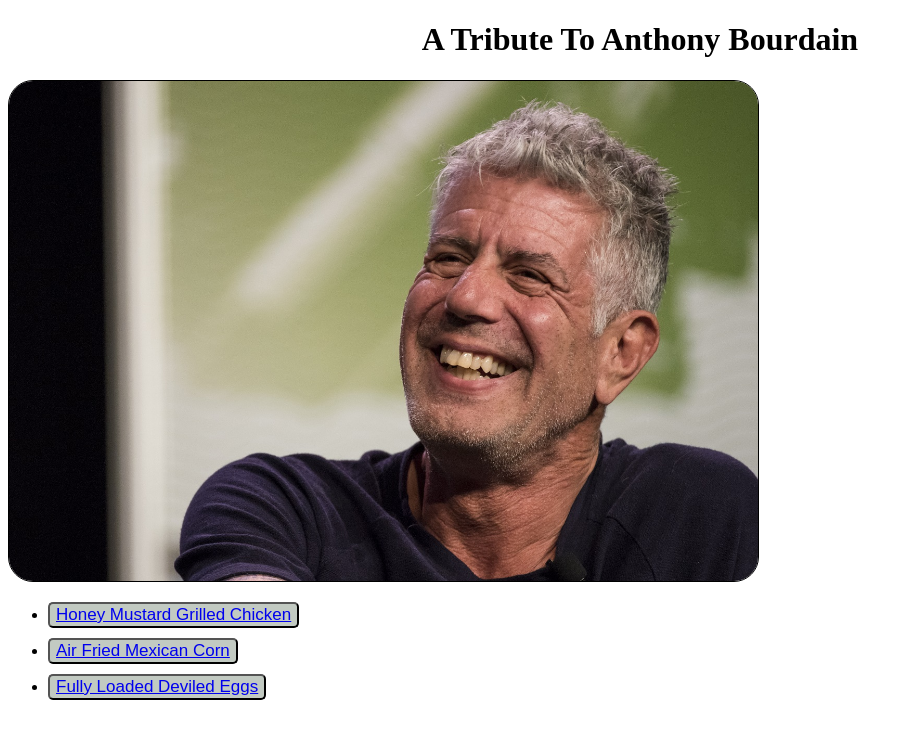
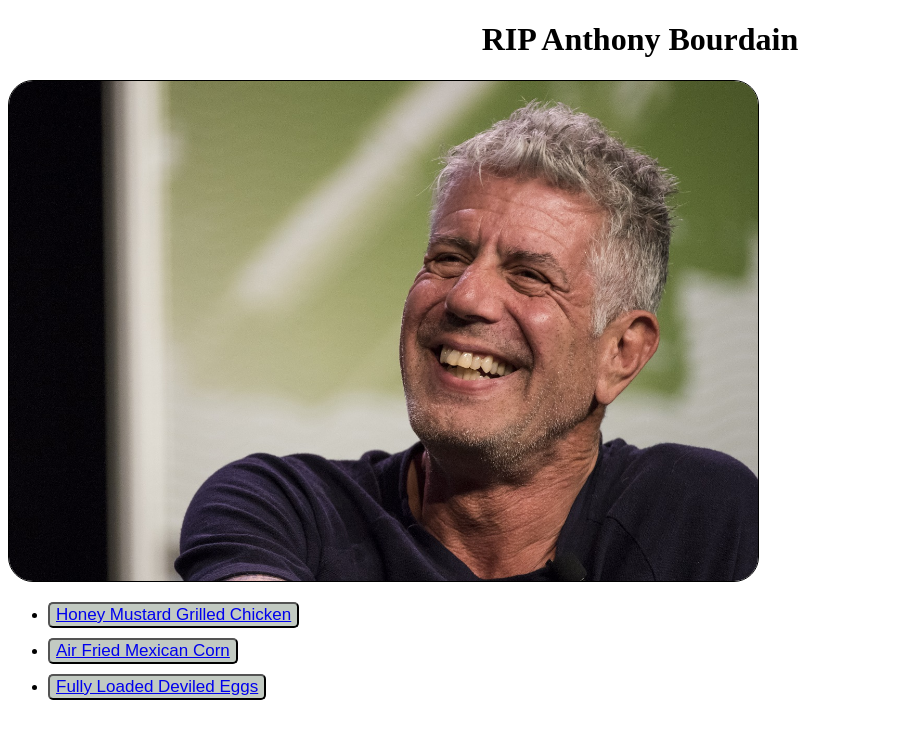
Before and after one commit to zxphxr/odin-recipes, a plain HTML site: page index.html in a window 1280 px wide. Shown: the whole page, without its empty margins (0-913 px from the left). Drawn offline with Linux system fonts and the light colour scheme.

```diff
--- a/index.html
+++ b/index.html
@@ -8,7 +8,7 @@
     <link rel="stylesheet" href="style.css">
  </head>
 <body>
-    <h1>A Tribute To Anthony Bourdain</h1>
+    <h1>RIP Anthony Bourdain</h1>
 
     <img id="bourdain" src="img/anthony-bourdain.jpg" alt="Anthony Bourdain with a beautiful smile">
 
```
